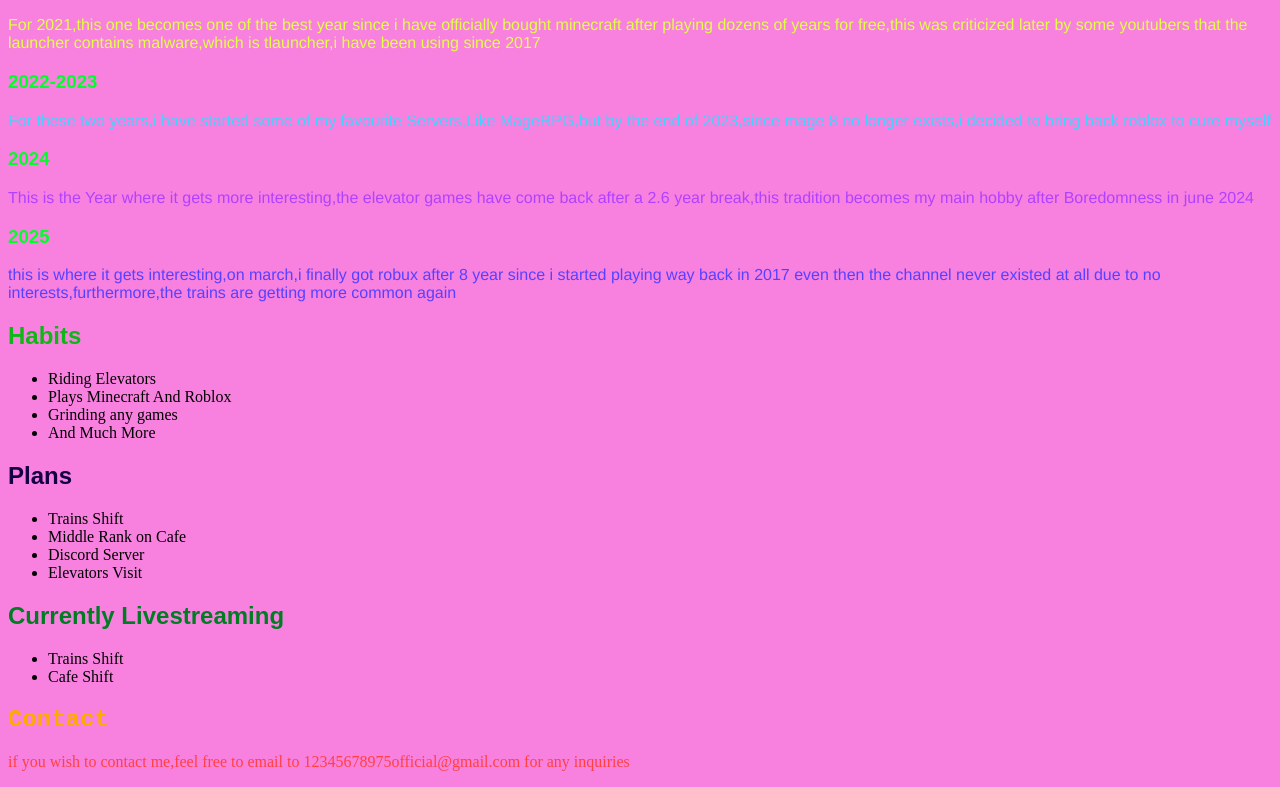
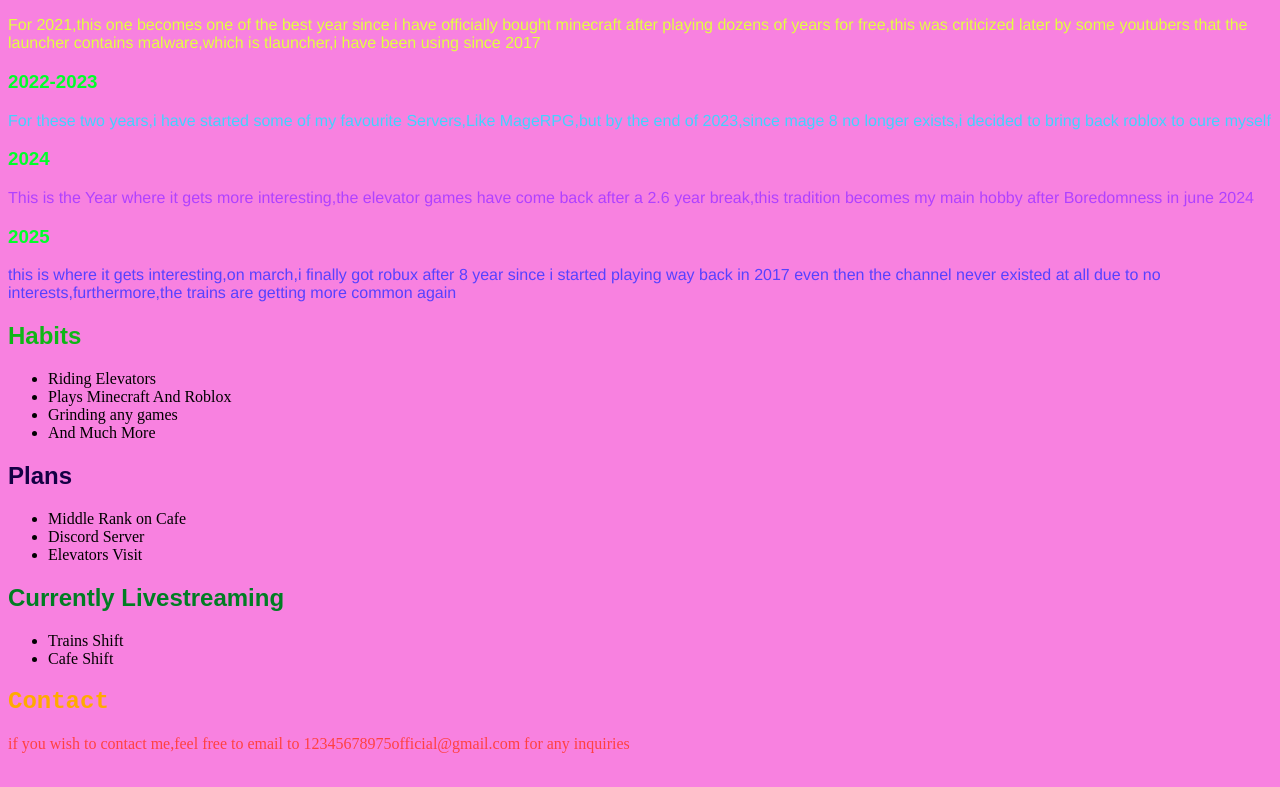
Before and after one commit to RoyalPixelSkater/Website-For-YT-Channel, a plain HTML site: page index.html in a window 1280 px wide. Shown: the part 1674-2461 px from the top of the page. Drawn offline with Linux system fonts and the light colour scheme.

Commit message:
a row
not counting that anymore

```diff
--- a/index.html
+++ b/index.html
@@ -43,7 +43,6 @@
             </ul>
         <h2 style="font-family:Arial;color:rgb(20, 0, 68);">Plans</h3>
             <ul>
-                <li>Trains Shift</li>
                 <li>Middle Rank on Cafe</li>
                 <li>Discord Server</li>
                 <li>Elevators Visit</li>
```
